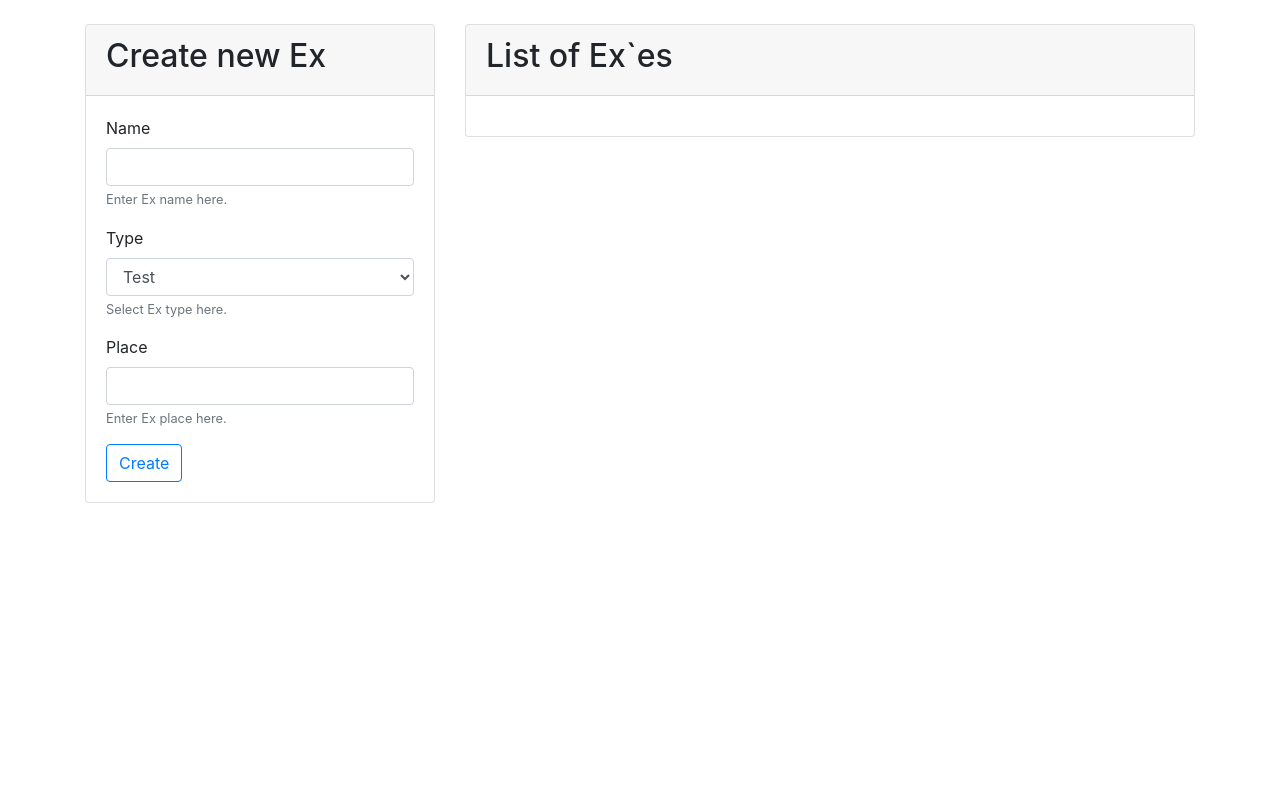
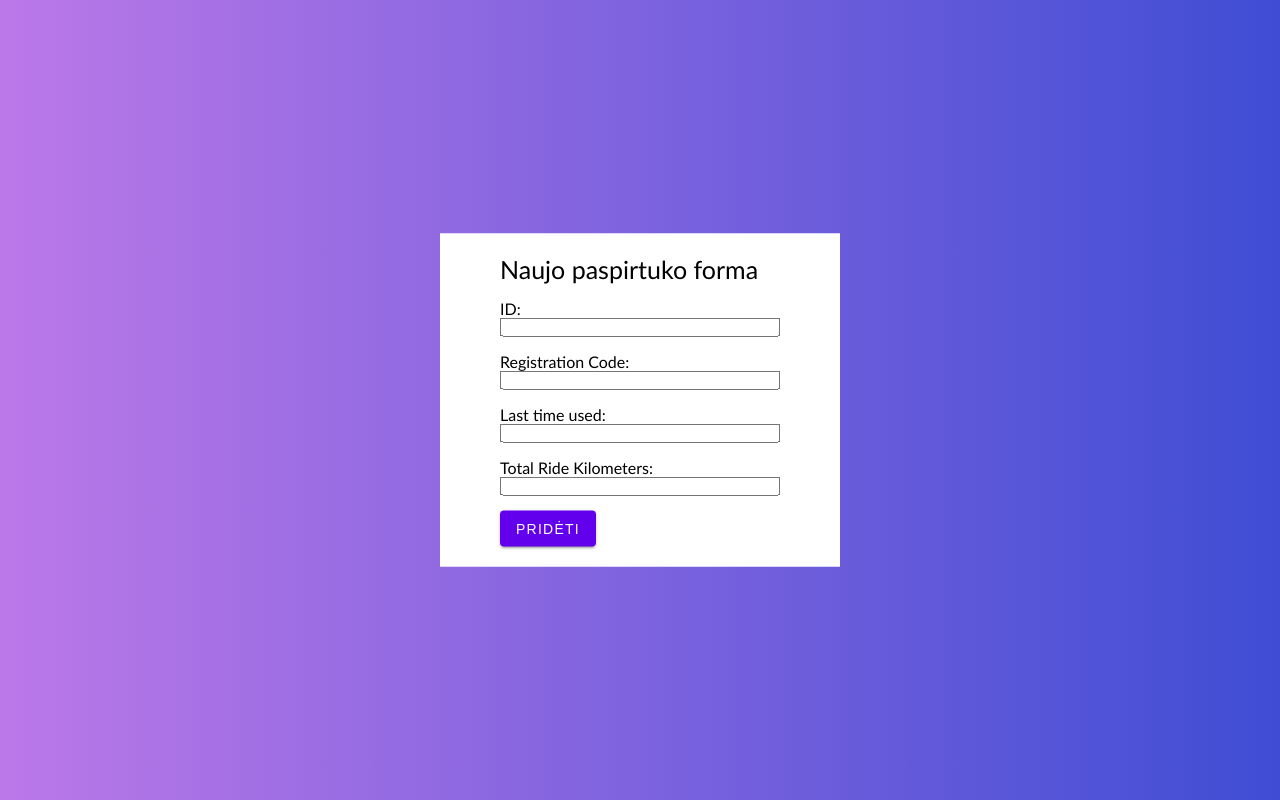
Before and after one commit to julijajarmale/1-Lamos, a React (Create React App) app in the folder r1/: page / in a window 1280 px wide. Built offline with nearby package versions, Linux system fonts and the light colour scheme.

Commit message:
Kolt initial Create

```diff
--- a/r1/src/App.jsx
+++ b/r1/src/App.jsx
@@ -1,65 +1,48 @@
-import { useEffect, useState } from 'react';
-import './bootstrap.css';
-import './crud.scss';
-import Create from './Components/crud/Create';
-import List from './Components/crud/List';
-import { create, read, remove } from './Functions/localStorage';
-import Edit from './Components/crud/Edit';
-// import './App.scss';
+import './kolt.scss';
+
+function App() {
+    return (
+        <div className="App">
+            <header className="App-header">
+            <div className="container">
+              <div className='form'>
+                <div>
+                  <h2>Naujo paspirtuko forma</h2>
+                </div>
+                <div className="form-group">
+                    <label className="label">ID:</label>
+                    <input type="text" className="form-row"/>
+                </div>
+                <div className="form-group">
+                    <label className="label">Registration Code:</label>
+                    <input type="text" className="form-row"/>
+                </div>
+                <div className="form-group">
+                    <label className="label">Last time used:</label>
+                    <input type="text" className="form-row"/>
+                </div>
+                <div className="form-group">
+                    <label className="label">Total Ride Kilometers:</label>
+                    <input type="text" className="form-row"/>
+                </div>
+                <button type="button" className="btn">Pridėti</button>
+            </div>
+            </div>
+            </header>
+        </div>
+    );
+}
+
+export default App;
 
 
-
-function App() {
-
-    const [lastUpdate, setLastUpdate] = useState(Date.now());
-
-    const [exes, setExes] = useState(null);
-    const [modalData, setModalData] = useState(null);
-
-    const [createData, setCreateData] = useState(null);
-    const [deleteData, setDeleteData] = useState(null);
-
-    //Read
-    useEffect(() => {
-        setExes(read());
-    }, [lastUpdate]);
-
-    // Create
-    useEffect(() => {
-        if (null === createData) {
-            return;
-        }
-        create(createData);
-        setLastUpdate(Date.now());
-
-    }, [createData]);
-
-    // Delete
-    useEffect(() => {
-        if (null === deleteData) {
-            return;
-        }
-        remove(deleteData);
-        setLastUpdate(Date.now());
-
-    }, [deleteData]);
-
-    return (
-        <>
-            <div className="container">
-                <div className="row">
-                    <div className="col-4">
-                        <Create setCreateData={setCreateData}></Create>
-                    </div>
-                    <div className="col-8">
-                        <List exes={exes} setDeleteData={setDeleteData} setModalData={setModalData}></List>
-                    </div>
-                </div>
-            </div>
-            <Edit modalData={modalData} setModalData={setModalData}></Edit>
-        </>
-    );
-
-
-}
-export default App;
+//
+//<main class="container">
+//<form class="form">
+//    <div class="form-row">
+//        <h1>Get In Touch</h1>
+//    </div>
+//    <div class="form-row">
+//        <input type="text" class="input input1" placeholder="First Name">
+//        <input type="text" class="input input1" placeholder="Last Name" >
+//    </div>
--- /dev/null
+++ b/r1/src/kolt.scss
@@ -0,0 +1,110 @@
+App,
+.App * {
+    margin: 0;
+    padding: 0;
+    vertical-align: top;
+    box-sizing: border-box;
+}
+
+.App {
+    font-family: 'Gill Sans', 'Gill Sans MT', Calibri, 'Trebuchet MS', sans-serif;
+    background: rgb(2,0,36);
+    background: linear-gradient(90deg, rgba(2,0,36,1) 0%, rgba(187,120,232,1) 0%, rgba(63,77,212,1) 100%);
+    background-repeat: no-repeat;
+    background-position: center;
+    background-size: cover;
+    height: 100vh;
+    position: relative;
+}
+
+.container{
+width: 400px;
+background-color: white;
+display: inline-block;
+position: absolute;
+top: 50%;
+left: 50%;
+transform: translate(-50%, -50%);
+
+.btn{
+
+    display: inline-block;
+    outline: none;
+    cursor: pointer;
+    font-weight: 500;
+    border-radius: 3px;
+    padding: 0 16px;
+    border-radius: 4px;
+    color: #fff;
+    background: #6200ee;
+    line-height: 1.15;
+    font-size: 14px;
+    height: 36px;
+    word-spacing: 0px;
+    letter-spacing: .0892857143em;
+    text-decoration: none;
+    text-transform: uppercase;
+    min-width: 64px;
+    border: none;
+    text-align: center;
+    box-shadow: 0px 3px 1px -2px rgb(0 0 0 / 20%), 0px 2px 2px 0px rgb(0 0 0 / 14%), 0px 1px 5px 0px rgb(0 0 0 / 12%);
+    transition: box-shadow 280ms cubic-bezier(0.4, 0, 0.2, 1);
+    :hover {
+        background: rgb(98, 0, 238);
+        box-shadow: 0px 2px 4px -1px rgb(0 0 0 / 20%), 0px 4px 5px 0px rgb(0 0 0 / 14%), 0px 1px 10px 0px rgb(0 0 0 / 12%);
+    }
+
+    }
+
+    .btn2{
+
+        display: inline-block;
+        outline: none;
+        cursor: pointer;
+        font-weight: 500;
+        border-radius: 3px;
+        padding: 0 15px;
+        border-radius: 4px;
+        color: #6200ee;
+        background: transparent;
+        line-height: 1.15;
+        font-size: 14px;
+        height: 36px;
+        word-spacing: 0px;
+        letter-spacing: .0892857143em;
+        text-decoration: none;
+        text-transform: uppercase;
+        min-width: 64px;
+        border: 1px solid #6200ee;
+        text-align: center;
+        transition: background 280ms cubic-bezier(0.4, 0, 0.2, 1);
+        :hover {
+           background: #f4f4f4;
+        }
+
+    }
+
+    .form{
+
+            width: 100%;
+            padding: 20px;
+            padding-left: 60px;
+            padding-right: 60px;
+            background-color: #fff;
+            position:relative;
+            }
+
+        h2{
+            font-size: 25px;
+            font-weight: lighter;
+            margin-bottom:15px;
+             }
+
+        .form-row{
+
+    width:100%;
+    margin-bottom:15px;
+
+        }
+
+    }
```
Also changed, not shown: r1/src/Crud.jsx (added, +65 -0 lines), r1/src/colt.css (deleted), r1/src/colt.jsx (deleted).
